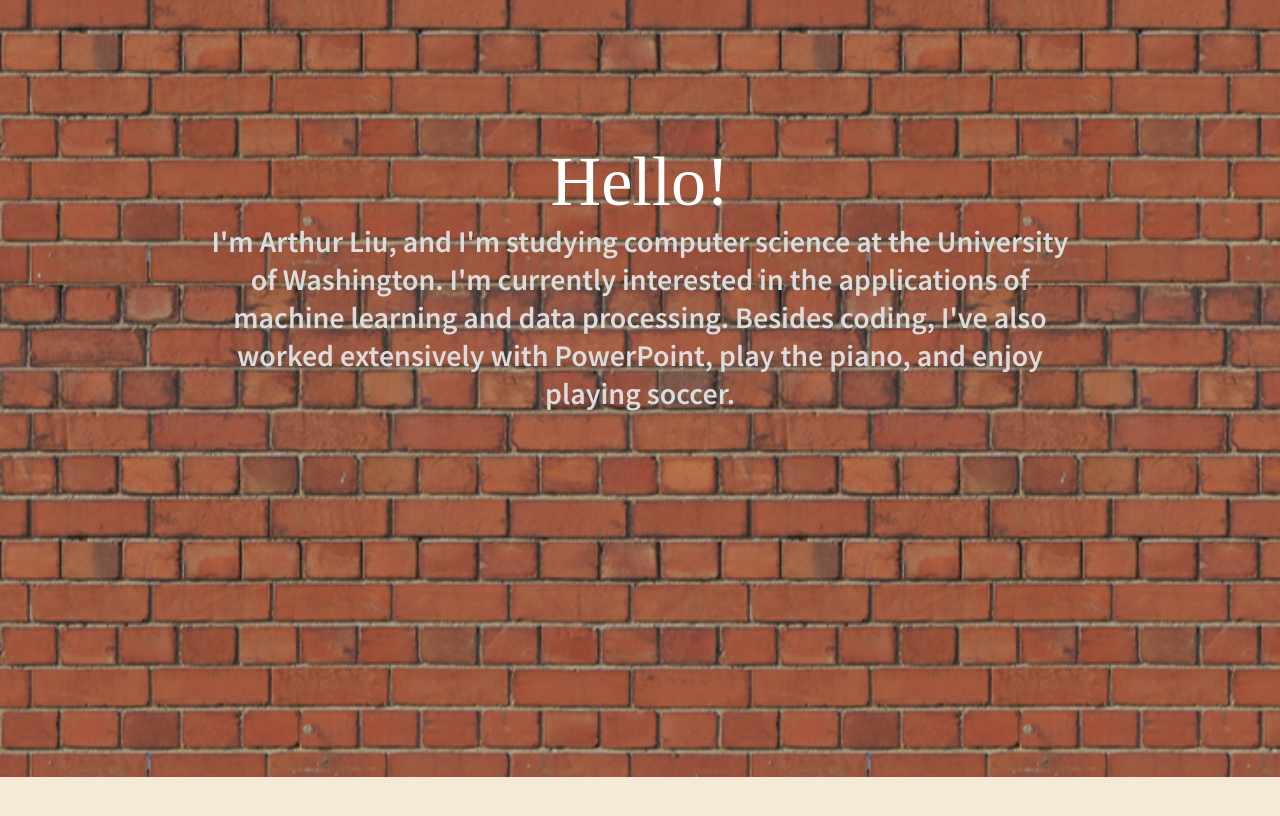
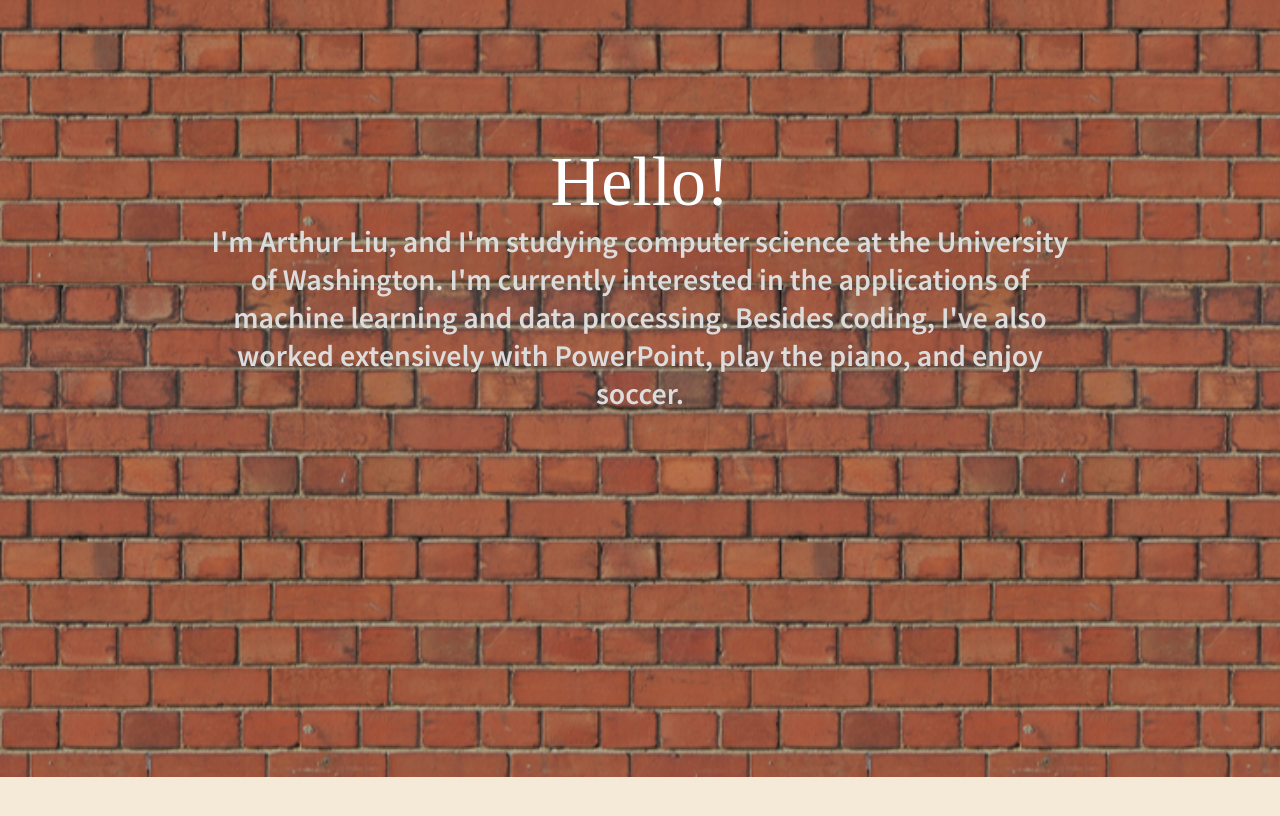
Before and after one commit to arthurjl/arthurjl.github.io, a Jekyll site: the page built from index.html, in a window 1280 px wide and 900 px high, scrolled down 1123 px. Shown: the top 816 px of the window. Built offline with Jekyll 4.4.1, drawn with Linux system fonts in a browser that asks for light colours; some web fonts are replaced.

Commit message:
Redundancy

```diff
--- a/index.html
+++ b/index.html
@@ -12,7 +12,7 @@
 	<div class="content" id="aboutMeTextCenter">
 		<h1 id="aboutMeTitle">Hello!</h1>
 		<p id="aboutMeText">
-			I'm Arthur Liu, and I'm studying computer science at the <!-- <mark class="huskyPurple"> -->University of Washington<!-- </mark> -->. I'm currently interested in the applications of machine learning and data processing. Besides coding, I've also worked extensively with PowerPoint, play the piano, and enjoy playing soccer.
+			I'm Arthur Liu, and I'm studying computer science at the <!-- <mark class="huskyPurple"> -->University of Washington<!-- </mark> -->. I'm currently interested in the applications of machine learning and data processing. Besides coding, I've also worked extensively with PowerPoint, play the piano, and enjoy soccer.
 		</p>
 	</div>
 </section>
```
